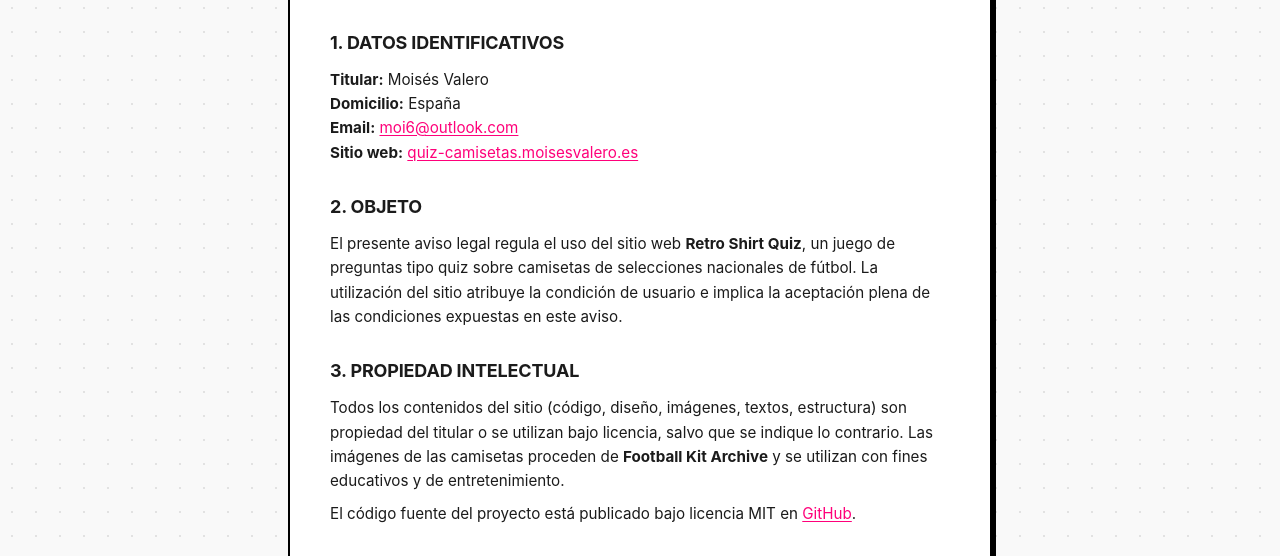
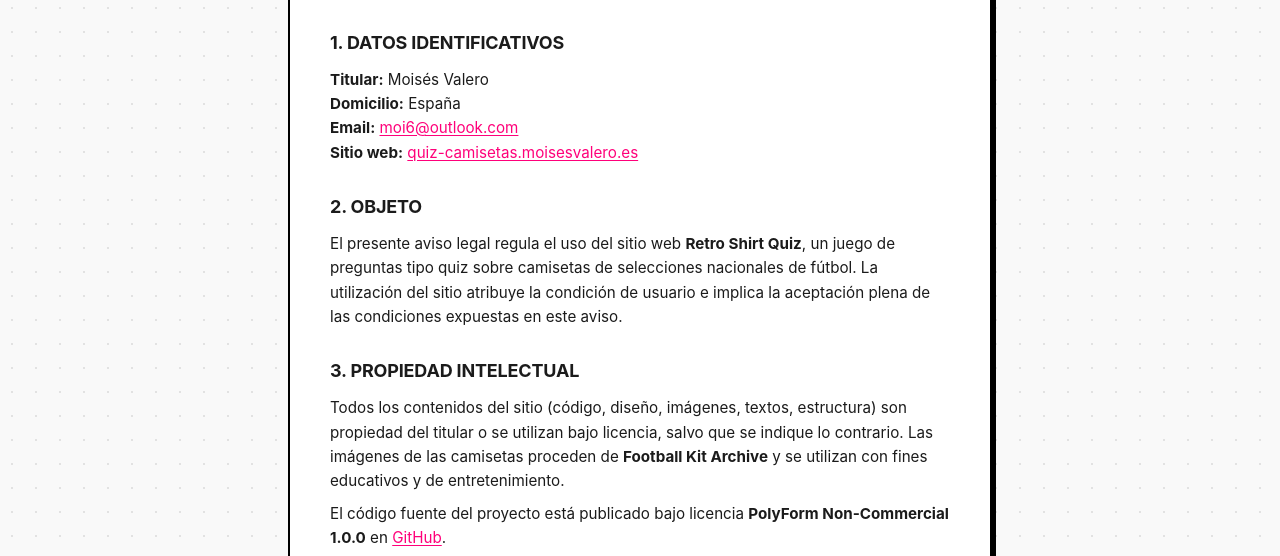
Before and after one commit to moisesvalero/quiz-camisetas, an Astro site: page /aviso-legal in a window 1280 px wide. Shown: the part 244-800 px from the top of the page. Built offline with nearby package versions, Linux system fonts and the light colour scheme; Astro itself is replaced by a stand-in of ours.

Commit message:
fix: correct license in legal notice (PolyForm Non-Commercial, not MIT)

```diff
--- a/src/pages/aviso-legal.astro
+++ b/src/pages/aviso-legal.astro
@@ -56,7 +56,9 @@ import Layout from '../layouts/Layout.astro'
           y de entretenimiento.
         </p>
         <p>
-          El código fuente del proyecto está publicado bajo licencia MIT en
+          El código fuente del proyecto está publicado bajo licencia <strong
+            >PolyForm Non-Commercial 1.0.0</strong
+          > en
           <a
             href="https://github.com/moisesvalero/quiz-camisetas"
             rel="noopener noreferrer"
```
